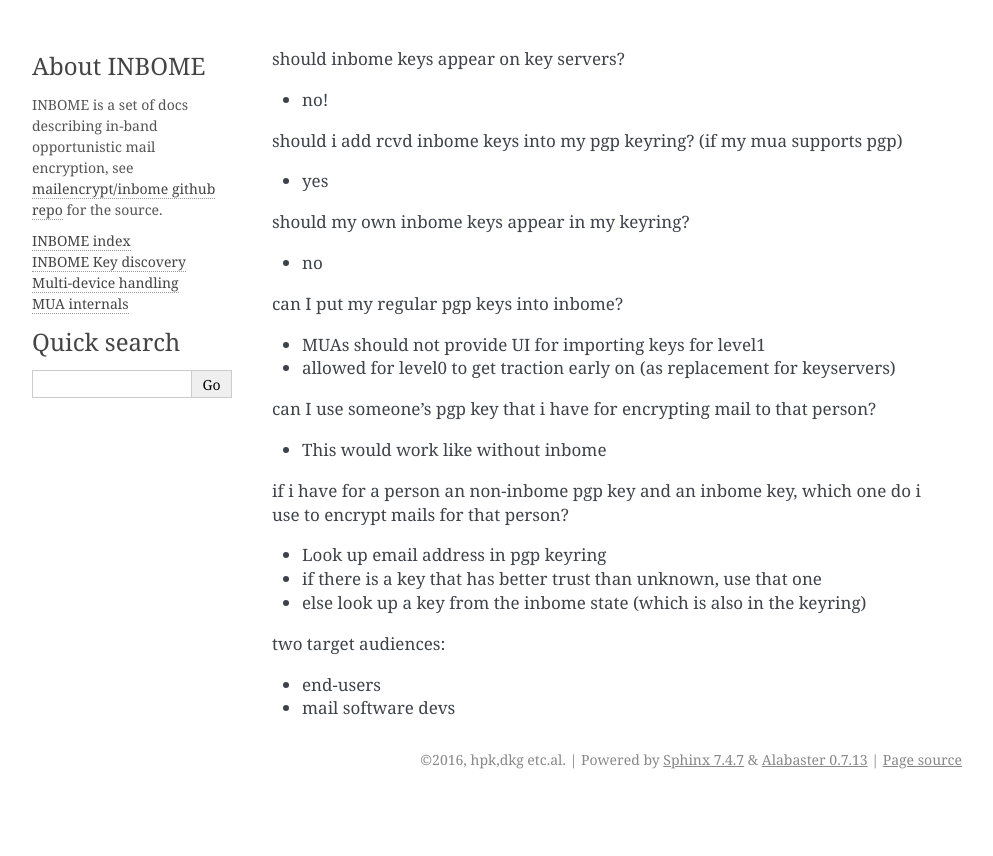
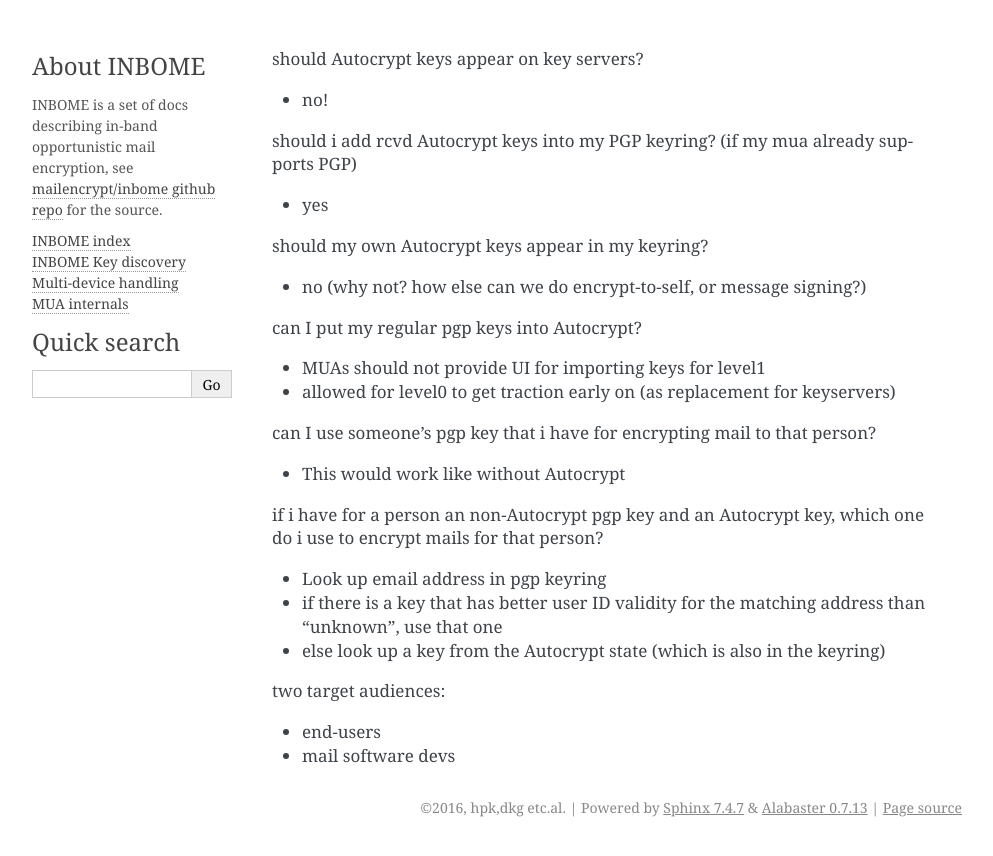
Before and after one commit to autocrypt/autocrypt, a Sphinx documentation site: the page built from doc/pgp-interop.rst, in a window 1280 px wide. Shown: the top 856 px of the page, without its empty margins (148-1141 px from the left). Built offline with Sphinx 7.4.7, drawn with Linux system fonts in a browser that asks for light colours.

Commit message:
change "trust" to "userid validity" since that was the intended value

```diff
--- a/doc/pgp-interop.rst
+++ b/doc/pgp-interop.rst
@@ -1,30 +1,31 @@
-should inbome keys appear on key servers?
+should Autocrypt keys appear on key servers?
 
 - no!
 
-should i add rcvd inbome keys into my pgp keyring? (if my mua supports pgp)
+should i add rcvd Autocrypt keys into my PGP keyring? (if my mua already supports PGP)
 
 - yes
 
-should my own inbome keys appear in my keyring?
+should my own Autocrypt keys appear in my keyring?
 
 - no
+  (why not?  how else can we do encrypt-to-self, or message signing?)
 
-can I put my regular pgp keys into inbome?
+can I put my regular pgp keys into Autocrypt?
 
 - MUAs should not provide UI for importing keys for level1
 - allowed for level0 to get traction early on (as replacement for keyservers)
 
 can I use someone's pgp key that i have for encrypting mail to that person?
 
-- This would work like without inbome
+- This would work like without Autocrypt
 
-if i have for a person an non-inbome pgp key and an inbome key, which one do
+if i have for a person an non-Autocrypt pgp key and an Autocrypt key, which one do
 i use to encrypt mails for that person?
 
 - Look up email address in pgp keyring
-- if there is a key that has better trust than unknown, use that one
-- else look up a key from the inbome state (which is also in the keyring)
+- if there is a key that has better user ID validity for the matching address than "unknown", use that one
+- else look up a key from the Autocrypt state (which is also in the keyring)
 
 two target audiences:
 
```
